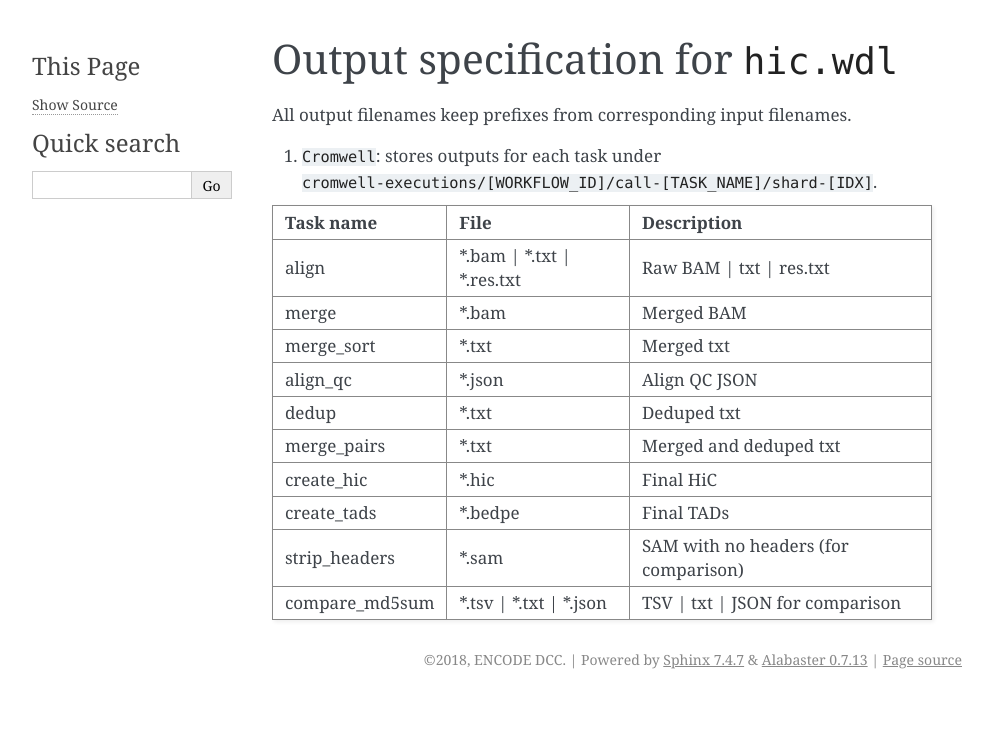
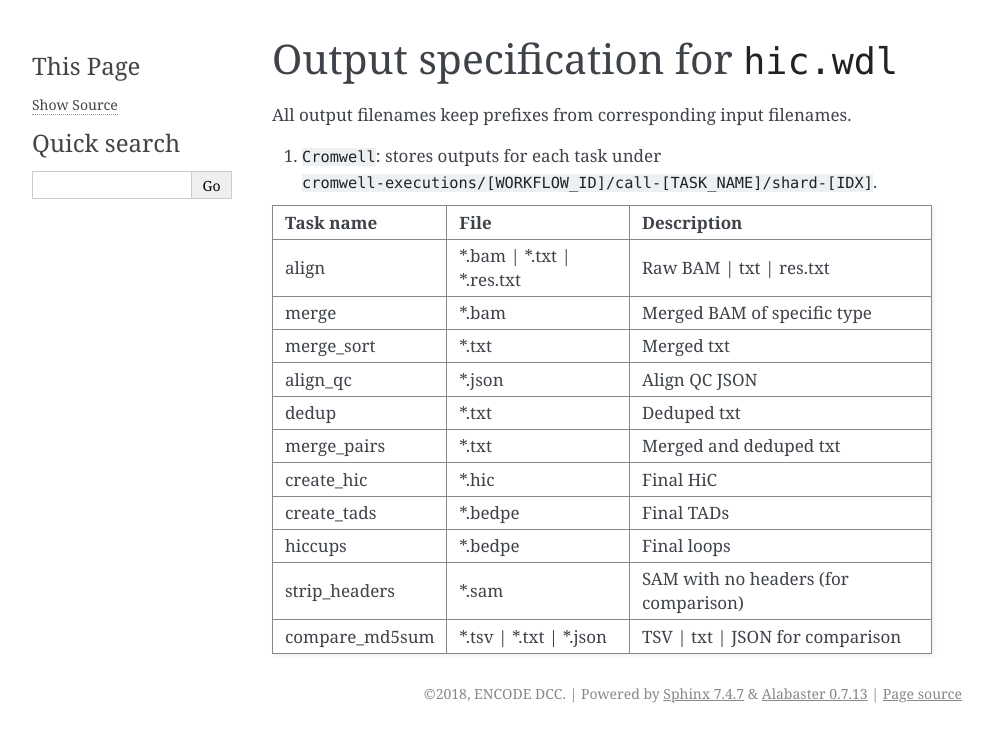
Before and after one commit to ENCODE-DCC/wdl-pipelines, a Sphinx documentation site: the page built from docs/output_hic.rst, in a window 1280 px wide. Shown: the top 742 px of the page, without its empty margins (148-1141 px from the left). Built offline with Sphinx 7.4.7, drawn with Linux system fonts in a browser that asks for light colours; pages that are not in the unit, such as notebooks, are missing from menus.

Commit message:
Changed inputs based on changes made in pipeline

```diff
--- a/docs/input_json_hic.rst
+++ b/docs/input_json_hic.rst
@@ -24,7 +24,7 @@
         - 3rd dimension: library ID
     * ``"hic.bams"``? : 3-dimensional array of raw (unfiltered) BAM file path/URI. Next step is to be merged.
         - 1st dimension: specific bam types ID
-        - 2nd dimension: sequencing run ID
+        - 2nd dimension: grouping of collisions, collisions_low_mapq, unmapped, mapq0, alignable
         - 3rd dimension: library ID
     * ``"hic.input_sort_files"``? : 2-dimensional array of not merged sort.txt files. Next step is to be merged.
         - 1st dimension: sequencing run ID
--- a/docs/output_hic.rst
+++ b/docs/output_hic.rst
@@ -13,12 +13,13 @@
     :header: Task name, File, Description
 
     align, \*.bam | \*.txt | \*.res.txt, Raw BAM | txt | res.txt
-    merge, \*.bam, Merged BAM
+    merge, \*.bam, Merged BAM of specific type
     merge_sort, \*.txt, Merged txt
     align_qc,\*.json, Align QC JSON
     dedup, \*.txt, Deduped txt
     merge_pairs, \*.txt, Merged and deduped txt
     create_hic, \*.hic, Final HiC
     create_tads,\*.bedpe, Final TADs
+    hiccups, \*.bedpe, Final loops
     strip_headers, \*.sam, SAM with no headers (for comparison)
     compare_md5sum, \*.tsv | \*.txt | \*.json, TSV | txt | JSON  for comparison
```
